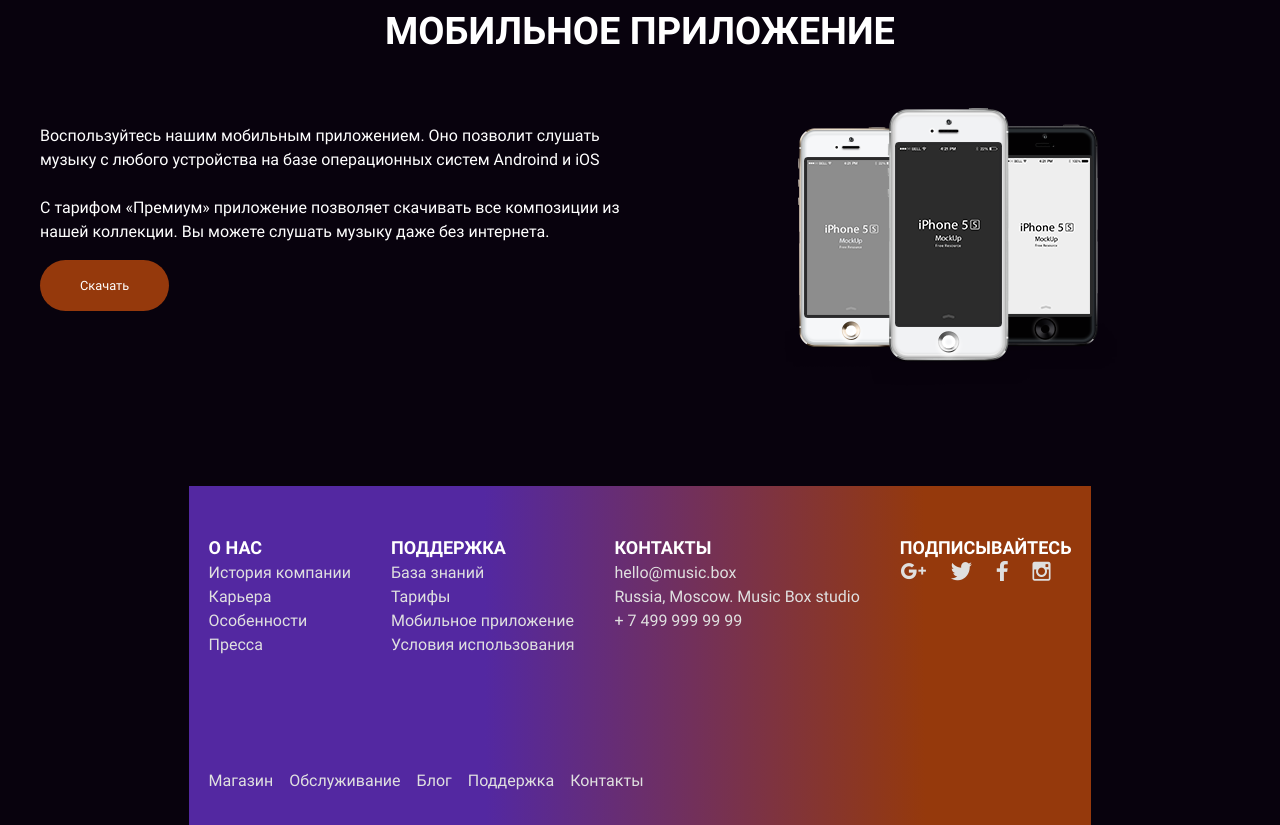
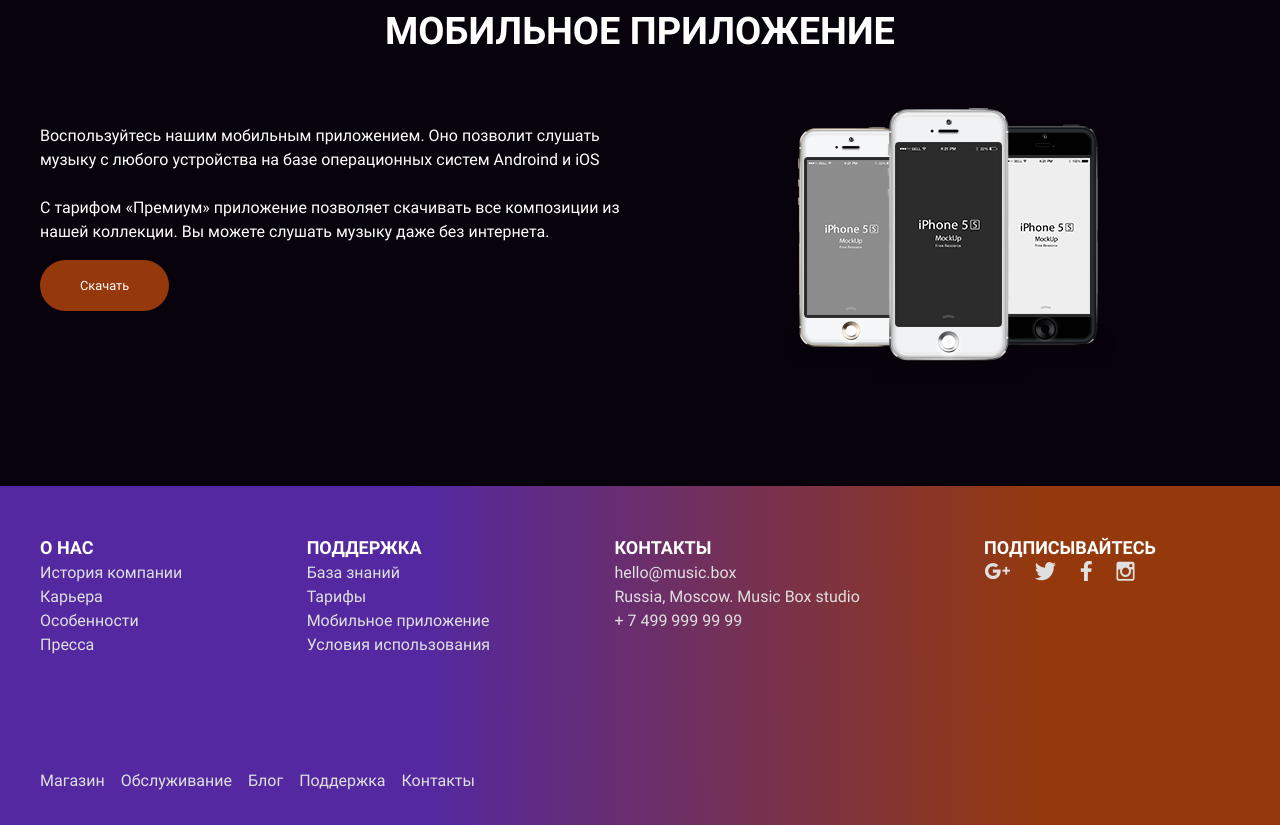
Before and after one commit to botirk/layout-designer-project-lvl2, a website: page src/index.html in a window 1280 px wide. Shown: the part 2597-3422 px from the top of the page. Drawn offline with Linux system fonts and the light colour scheme.

Commit message:
container changes

```diff
--- a/src/css/artist.css
+++ b/src/css/artist.css
@@ -559,6 +559,9 @@
   padding-bottom: 2rem;
   background: linear-gradient(89.75deg, #5328a1 32.83%, #95390c 81.56%);
 }
+footer.container {
+  max-width: 100%;
+}
 footer .urls-container {
   display: flex;
   flex-grow: 1;
--- a/src/index.html
+++ b/src/index.html
@@ -126,7 +126,7 @@
       </div>
     </section>
 
-    <footer class="color-gray fs-16">
+    <footer class="container color-gray fs-16">
       <div class="container">
         <div class="urls-container">
           <div class="column">
@@ -162,9 +162,7 @@
             </div>
           </div>
         </div>
-      </div>
-      <hr>
-      <div class="container">
+        <hr>
         <div class="end-container">
           <a class="fs-16">Магазин</a>
           <a class="fs-16">Обслуживание</a>
--- a/src/scss/footer.scss
+++ b/src/scss/footer.scss
@@ -1,7 +1,7 @@
 @use 'media.scss' as media;
 
 footer {
-
+  &.container { max-width: 100%; }
   padding-top: 3rem;
   padding-bottom: 2rem;
 
```
Also changed, not shown: src/css/index.css.
